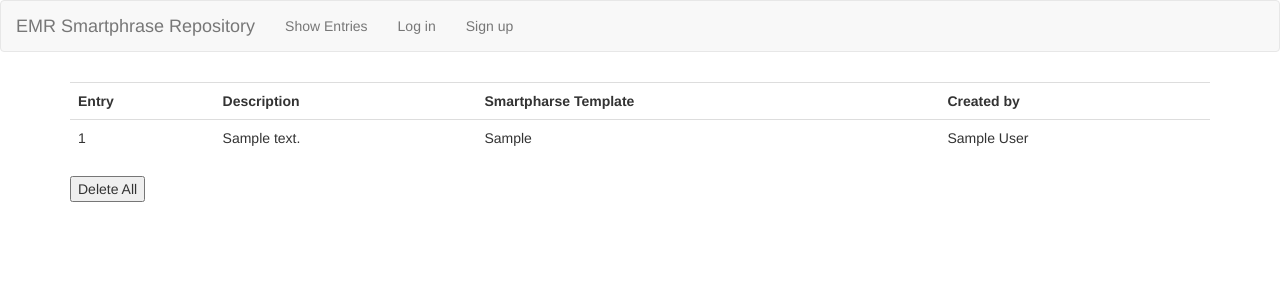
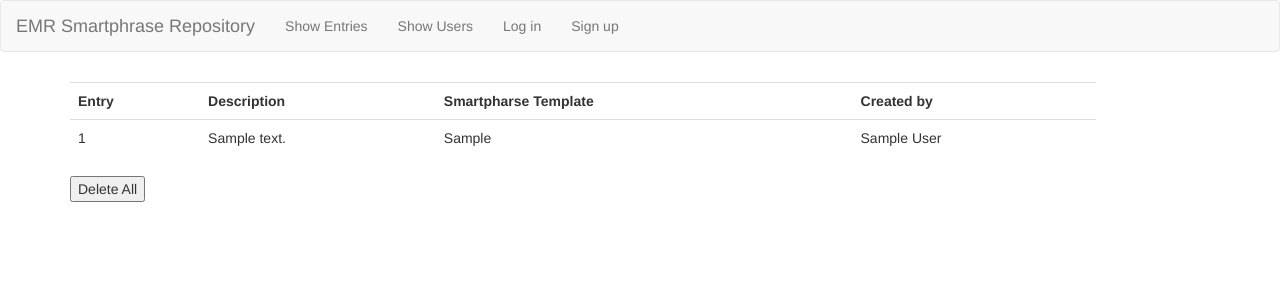
Before and after one commit to samkoz/emr-site, a Flask app: page /show_entries in a window 1280 px wide. Shown: the top 300 px of the page. Run offline with Flask 2, Linux system fonts and the light colour scheme; tables that the repository leaves empty hold one stand-in row (values such as "Sample post"); parts of the project's set-up code (start-up, migrations or seed data) failed here and were passed over; some libraries are stand-ins or nearby versions.

Commit message:
changed secret keys; edited templates; secret keys in gitignore

```diff
--- a/app/db.py
+++ b/app/db.py
@@ -2,7 +2,6 @@ from flask_sqlalchemy import SQLAlchemy
 
 db = SQLAlchemy()
 
-# change this to singular
 class Entry(db.Model):
     __tablename__ = "entries"
     id = db.Column(db.Integer, primary_key=True)
@@ -23,6 +22,5 @@ class User(db.Model):
     def __repr__(self):
         return "User: <name> {}, <institution> {}".format(self.name, self.institution)
 
-    @staticmethod
     def num_submissions(self):
-        return(len(self.submissions))
+        return len(self.submissions)
--- a/app/routes.py
+++ b/app/routes.py
@@ -90,3 +90,8 @@ def delete_entry():
     db.session.commit()
     flash("all entries deleted")
     return redirect(url_for('routes.show_entries'))
+
+@routes.route('/users', methods=['GET'])
+def show_users():
+    users = User.query.all()
+    return render_template('users.html', users=users)
--- a/app/static/styles.css
+++ b/app/static/styles.css
@@ -9,11 +9,11 @@ h1 {
 }
 
 td {
-  white-space:pre;
+  white-space:pre-wrap;
 }
 
 #entry_table {
-  width : 50%;
+  width : 90%;
   float : left;
 }
 
--- a/app/templates/layout.html
+++ b/app/templates/layout.html
@@ -3,37 +3,13 @@
   <head>
     <title>EMR Smart Phrases</title>
     <meta name="viewport" content="width=device-width, initial-scale=1.0">
-    <link href="http://netdna.bootstrapcdn.com/bootstrap/3.0.0/css/bootstrap.min.css" rel="stylesheet" media="screen">
+    <!-- Latest compiled and minified CSS -->
+    <link rel="stylesheet" href="https://maxcdn.bootstrapcdn.com/bootstrap/3.3.7/css/bootstrap.min.css">
+    <!-- jQuery library -->
+    <script src="https://ajax.googleapis.com/ajax/libs/jquery/3.1.1/jquery.min.js"></script>
+    <!-- Latest compiled JavaScript -->
+    <script src="https://maxcdn.bootstrapcdn.com/bootstrap/3.3.7/js/bootstrap.min.js"></script>
     <link rel="stylesheet" href="{{ url_for('static', filename='styles.css') }}">
-
-    <style type="text/css">
-      .container {
-        max-width: 100%;
-        padding-top: 10px;
-      }
-      h1 {
-        text-align:center;
-        color: red;
-      }
-
-      td {
-        white-space:pre;
-      }
-
-      #entry_table {
-        width : 100%;
-        float : left;
-      }
-
-      .delete_button {
-        clear:both;
-      }
-
-      .text_submit {
-        white_space: pre-wrap;
-      }
-    </style>
-
   </head>
   <body>
     <nav class="navbar navbar-default">
@@ -45,10 +21,12 @@
         {% if session['logged_in'] %}
           <li class="active"><a href="{{ url_for('.show_entries') }}">Show Entries</a></li>
           <li><a href="{{ url_for('.add_entry') }}">Add Entries</a></li>
+          <li><a href="{{ url_for('.show_users') }}">Show Users</a><li>
           <li><a href="{{ url_for('.log_out') }}">Log out</a></li>
         {% endif %}
         {% if not session['logged_in'] %}
           <li><a href="{{ url_for('.show_entries') }}">Show Entries</a></li>
+          <li><a href="{{ url_for('.show_users') }}">Show Users</a><li>
           <li><a href="{{ url_for('.show_log_in') }}">Log in</a></li>
           <li><a href="{{ url_for('.show_sign_up') }}">Sign up</a></li>
         {% endif %}
@@ -61,7 +39,5 @@
         <div class=flash>{{ message }}</div>
       {% endfor %}
     </div>
-    <script src="http://code.jquery.com/jquery-1.10.2.min.js"></script>
-    <script src="http://netdna.bootstrapcdn.com/bootstrap/3.0.0/js/bootstrap.min.js"></script>
   </body>
 </html>
```
Also changed, not shown: app/templates/entries_with_add.html (deleted, +0 -12 lines), app/templates/landing.html (+0 -20 lines), app/templates/users.html (+13 -3 lines).
